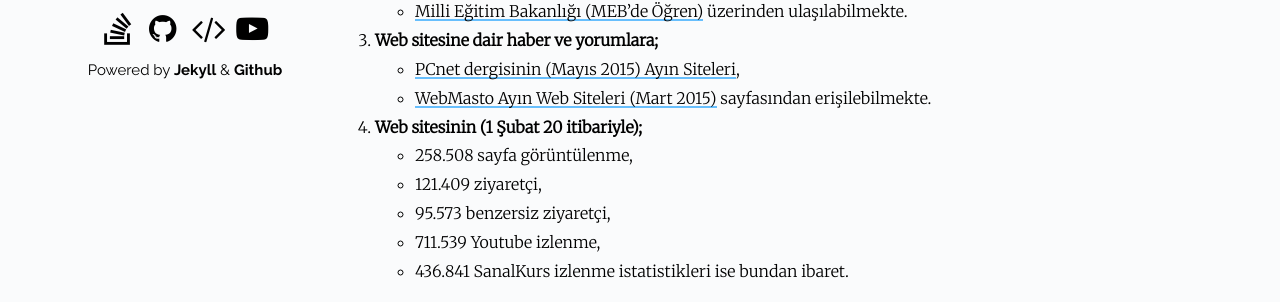
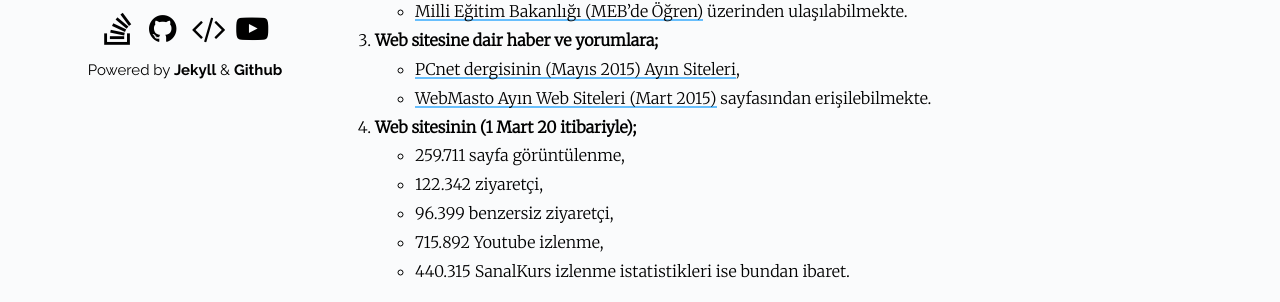
Before and after one commit to Umut-D/umutd.com, a Jekyll site: the page built from pages/ben.md, in a window 1280 px wide and 900 px high, scrolled down 1012 px. Shown: the part 595-897 px from the top of the window. Built offline with Jekyll 4.4.1, drawn with Linux system fonts in a browser that asks for light colours.

Commit message:
Ben Sayfasi Guncellendi

```diff
--- a/pages/ben.md
+++ b/pages/ben.md
@@ -25,9 +25,9 @@ Bilişimi, işini ve tüm hayvanatı çok seven, Microsoft'un gözdesi C#'a bay
 3. **Web sitesine dair haber ve yorumlara;**
 - [PCnet dergisinin (Mayıs 2015) Ayın Siteleri](/images/bahsedenler/pcnet.jpg),
 - [WebMasto Ayın Web Siteleri (Mart 2015)](http://www.webmasto.com/webmasto-ayin-web-siteleri-mart-2015){:target="_blank"} sayfasından erişilebilmekte.
-4. **Web sitesinin (1 Şubat 20 itibariyle);**
-- 258.508 sayfa görüntülenme,
-- 121.409 ziyaretçi,
-- 95.573 benzersiz ziyaretçi,
-- 711.539 Youtube izlenme,
-- 436.841 SanalKurs izlenme istatistikleri ise bundan ibaret.
+4. **Web sitesinin (1 Mart 20 itibariyle);**
+- 259.711 sayfa görüntülenme,
+- 122.342 ziyaretçi,
+- 96.399 benzersiz ziyaretçi,
+- 715.892 Youtube izlenme,
+- 440.315 SanalKurs izlenme istatistikleri ise bundan ibaret.
```
